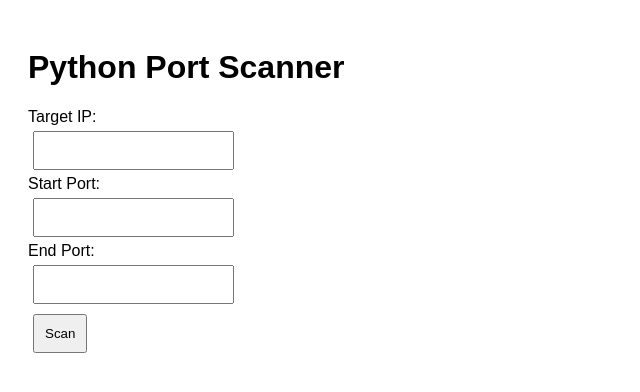
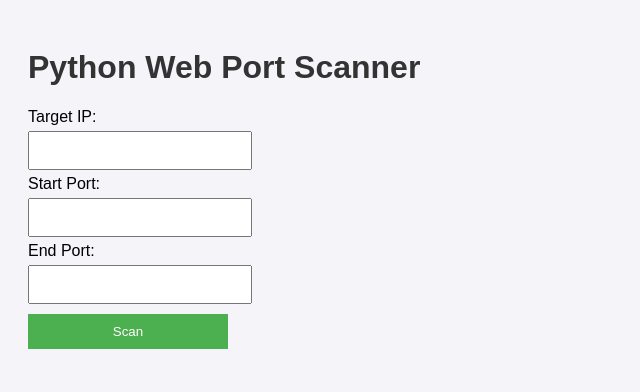
Before and after one commit to Madushanka24/Port-Scanner, a Flask app: page / in a window 1280 px wide. Shown: the top 392 px of the page, without its empty margins (0-640 px from the left). Run offline with Flask 3, Linux system fonts and the light colour scheme.

Commit message:
index html updated

```diff
--- a/templates/index.html
+++ b/templates/index.html
@@ -3,15 +3,16 @@
 <head>
     <meta charset="UTF-8">
     <title>Port Scanner</title>
-    <style>
-        body { font-family: Arial; padding: 20px; }
-        input, button { padding: 10px; margin: 5px; }
-        pre { background: #f4f4f4; padding: 10px; }
-    </style>
+    <link rel="stylesheet" href="{{ url_for('static', filename='style.css') }}">
+    <script>
+        function showLoader() {
+            document.getElementById("loader").style.display = "block";
+        }
+    </script>
 </head>
 <body>
-    <h1>Python Port Scanner</h1>
-    <form method="POST">
+    <h1>Python Web Port Scanner</h1>
+    <form method="POST" onsubmit="showLoader()">
         <label>Target IP:</label><br>
         <input type="text" name="target" required><br>
         <label>Start Port:</label><br>
@@ -21,6 +22,8 @@
         <button type="submit">Scan</button>
     </form>
 
+    <div id="loader" class="loader" style="display:none;"></div>
+
     {% if result %}
         <h2>Scan Results:</h2>
         <pre>{{ result }}</pre>
```
